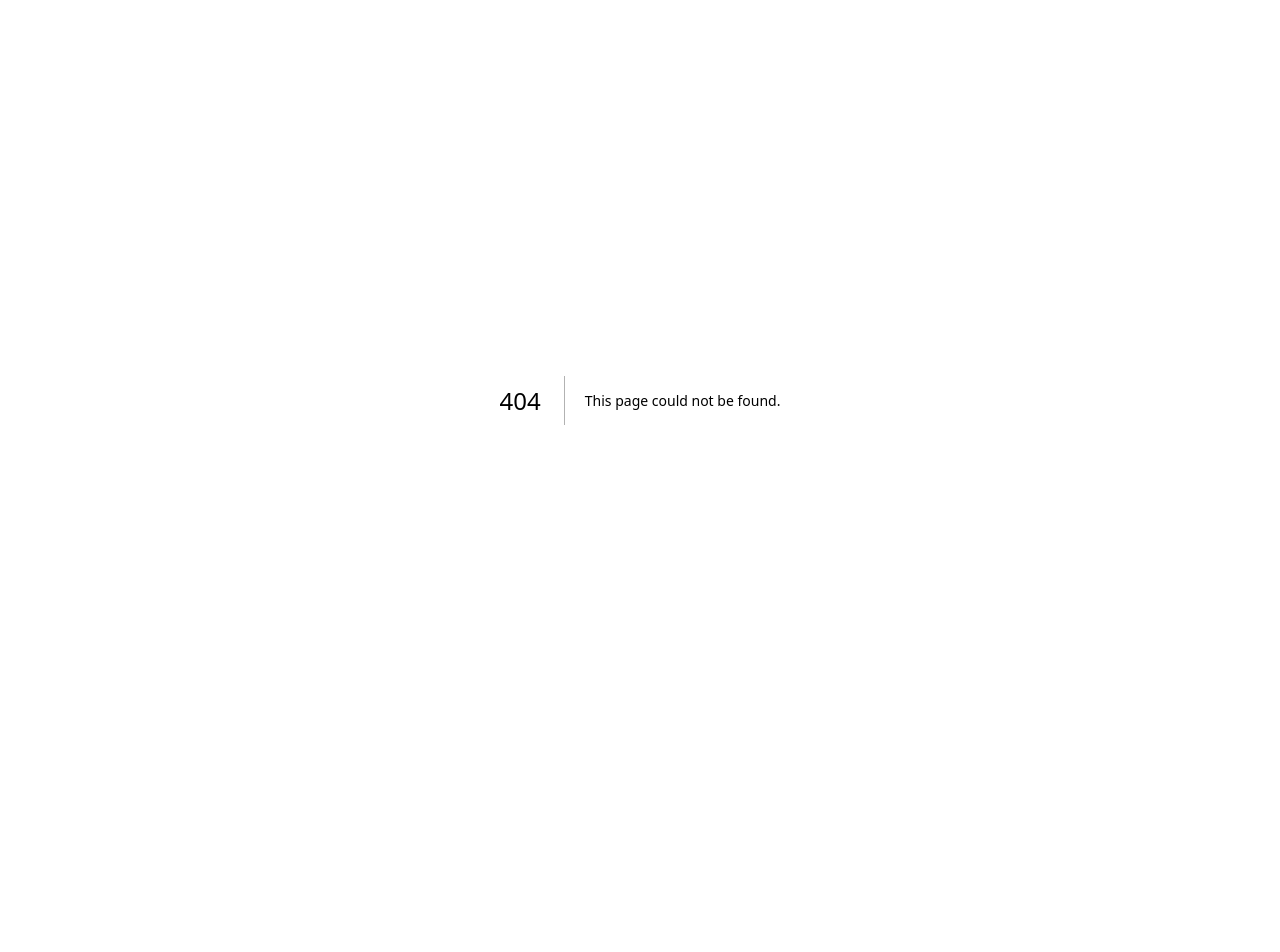
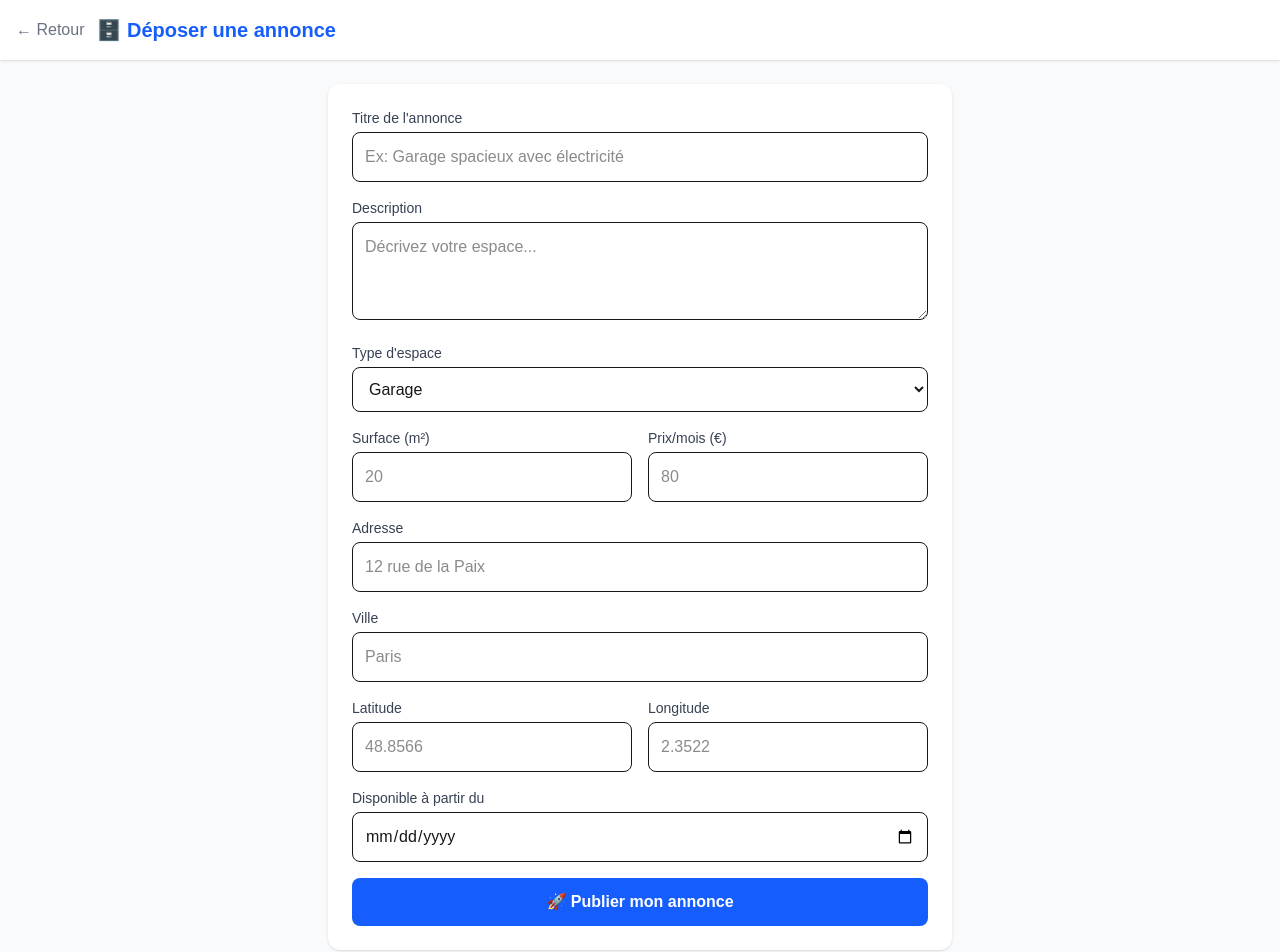
Before and after one commit to Tsukee007/stock, a Next.js app: page /spaces/new in a window 1280 px wide. Before the commit this address had no page. Shown: the top 952 px of the page. Before the commit the page ends 800 px from the top, so only its background shows below. Built offline with nearby package versions, Linux system fonts and the light colour scheme; no server answers.

Commit message:
feat: formulaire création d'annonce

```diff
--- /dev/null
+++ b/app/spaces/new/page.tsx
@@ -0,0 +1,156 @@
+'use client'
+
+import { useState } from 'react'
+import { useRouter } from 'next/navigation'
+import { createClient } from '@/lib/supabase/client'
+
+export default function NewSpacePage() {
+  const router = useRouter()
+  const supabase = createClient()
+  const [loading, setLoading] = useState(false)
+  const [error, setError] = useState('')
+  const [form, setForm] = useState({
+    title: '',
+    description: '',
+    address: '',
+    city: '',
+    lat: '',
+    lng: '',
+    surface_m2: '',
+    type: 'garage',
+    price_month: '',
+    available_from: '',
+    access_24h: false,
+  })
+
+  const handleChange = (e: React.ChangeEvent<HTMLInputElement | HTMLTextAreaElement | HTMLSelectElement>) => {
+    const { name, value } = e.target
+    setForm(prev => ({ ...prev, [name]: value }))
+  }
+
+  const handleSubmit = async () => {
+    setLoading(true)
+    setError('')
+
+    const { data: { user } } = await supabase.auth.getUser()
+    if (!user) {
+      router.push('/login')
+      return
+    }
+
+    const { error } = await supabase.from('spaces').insert({
+      ...form,
+      owner_id: user.id,
+      lat: parseFloat(form.lat),
+      lng: parseFloat(form.lng),
+      surface_m2: parseFloat(form.surface_m2),
+      price_month: parseFloat(form.price_month),
+    })
+
+    if (error) {
+      setError(error.message)
+    } else {
+      router.push('/')
+    }
+    setLoading(false)
+  }
+
+  return (
+    <div className="min-h-screen bg-gray-50">
+      <header className="bg-white shadow-sm p-4 flex items-center gap-3">
+        <a href="/" className="text-gray-500 hover:text-blue-600">← Retour</a>
+        <h1 className="text-xl font-bold text-blue-600">🗄️ Déposer une annonce</h1>
+      </header>
+
+      <div className="max-w-2xl mx-auto p-6">
+        <div className="bg-white rounded-xl shadow-sm p-6 space-y-4">
+
+          {error && <p className="text-red-500 text-sm">{error}</p>}
+
+          <div>
+            <label className="block text-sm font-medium text-gray-700 mb-1">Titre de l'annonce</label>
+            <input name="title" value={form.title} onChange={handleChange}
+              placeholder="Ex: Garage spacieux avec électricité"
+              className="w-full border rounded-lg p-3" />
+          </div>
+
+          <div>
+            <label className="block text-sm font-medium text-gray-700 mb-1">Description</label>
+            <textarea name="description" value={form.description} onChange={handleChange}
+              placeholder="Décrivez votre espace..."
+              rows={3} className="w-full border rounded-lg p-3" />
+          </div>
+
+          <div>
+            <label className="block text-sm font-medium text-gray-700 mb-1">Type d'espace</label>
+            <select name="type" value={form.type} onChange={handleChange}
+              className="w-full border rounded-lg p-3">
+              <option value="garage">Garage</option>
+              <option value="cave">Cave</option>
+              <option value="grenier">Grenier</option>
+              <option value="box">Box</option>
+              <option value="autre">Autre</option>
+            </select>
+          </div>
+
+          <div className="grid grid-cols-2 gap-4">
+            <div>
+              <label className="block text-sm font-medium text-gray-700 mb-1">Surface (m²)</label>
+              <input name="surface_m2" value={form.surface_m2} onChange={handleChange}
+                type="number" placeholder="20"
+                className="w-full border rounded-lg p-3" />
+            </div>
+            <div>
+              <label className="block text-sm font-medium text-gray-700 mb-1">Prix/mois (€)</label>
+              <input name="price_month" value={form.price_month} onChange={handleChange}
+                type="number" placeholder="80"
+                className="w-full border rounded-lg p-3" />
+            </div>
+          </div>
+
+          <div>
+            <label className="block text-sm font-medium text-gray-700 mb-1">Adresse</label>
+            <input name="address" value={form.address} onChange={handleChange}
+              placeholder="12 rue de la Paix"
+              className="w-full border rounded-lg p-3" />
+          </div>
+
+          <div>
+            <label className="block text-sm font-medium text-gray-700 mb-1">Ville</label>
+            <input name="city" value={form.city} onChange={handleChange}
+              placeholder="Paris"
+              className="w-full border rounded-lg p-3" />
+          </div>
+
+          <div className="grid grid-cols-2 gap-4">
+            <div>
+              <label className="block text-sm font-medium text-gray-700 mb-1">Latitude</label>
+              <input name="lat" value={form.lat} onChange={handleChange}
+                type="number" placeholder="48.8566"
+                className="w-full border rounded-lg p-3" />
+            </div>
+            <div>
+              <label className="block text-sm font-medium text-gray-700 mb-1">Longitude</label>
+              <input name="lng" value={form.lng} onChange={handleChange}
+                type="number" placeholder="2.3522"
+                className="w-full border rounded-lg p-3" />
+            </div>
+          </div>
+
+          <div>
+            <label className="block text-sm font-medium text-gray-700 mb-1">Disponible à partir du</label>
+            <input name="available_from" value={form.available_from} onChange={handleChange}
+              type="date"
+              className="w-full border rounded-lg p-3" />
+          </div>
+
+          <button onClick={handleSubmit} disabled={loading}
+            className="w-full bg-blue-600 text-white rounded-lg p-3 font-semibold hover:bg-blue-700">
+            {loading ? 'Publication...' : '🚀 Publier mon annonce'}
+          </button>
+
+        </div>
+      </div>
+    </div>
+  )
+}
```
